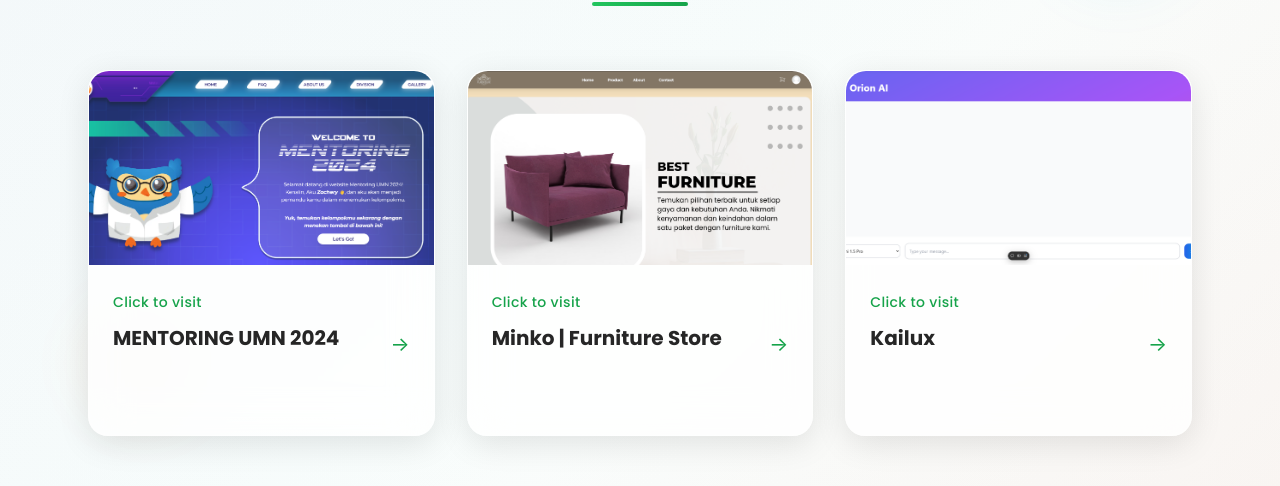
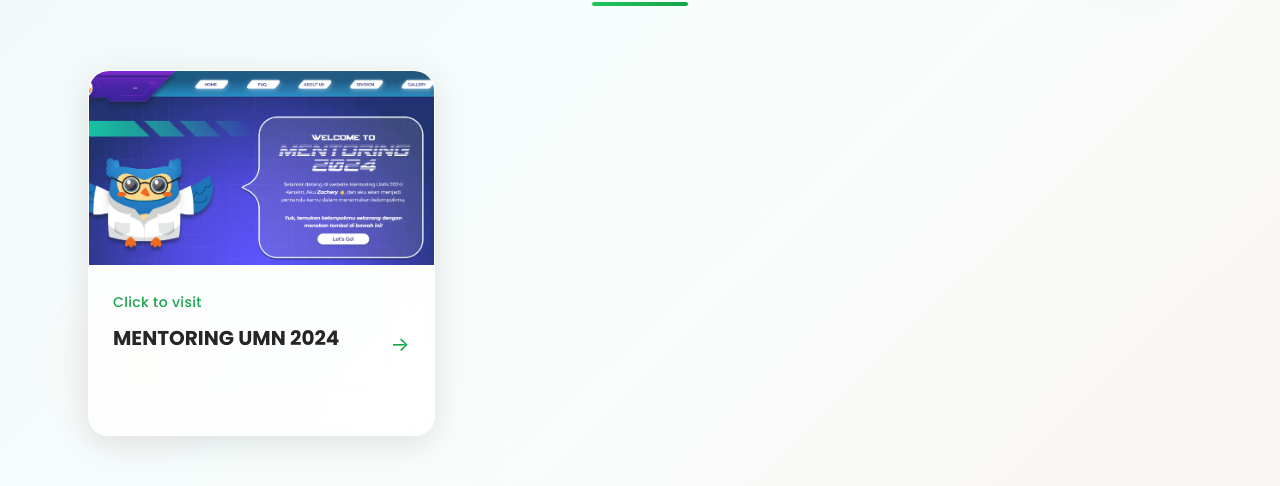
Before and after one commit to aljasonch/aljasonch, a React (Create React App) app: page /projects in a window 1280 px wide. Shown: the part 242-728 px from the top of the page. Built offline with nearby package versions, Linux system fonts and the light colour scheme; no server answers.

Commit message:
feat: remove the unused projects items

```diff
--- a/src/components/Projects/index.jsx
+++ b/src/components/Projects/index.jsx
@@ -2,28 +2,14 @@
 import { motion } from "framer-motion";
 // import htmlImg from "../../assets/html.png"; // Not used, can be removed
 import Mentoring from "../../assets/mentoring.png";
-import Minko from "../../assets/minko.png";
-import Orion from "../../assets/orion.png";
 
 const projectData = [
   {
     title: "MENTORING UMN 2024",
     image: Mentoring,
     link: "https://mentoring2024.vercel.app",
-    alt: "Mentoring UMN 2024 Project",
-  },
-  {
-    title: "Minko | Furniture Store",
-    image: Minko,
-    link: "https://minko.vercel.app",
-    alt: "Minko Furniture Store Project",
-  },
-  {
-    title: "Kailux",
-    image: Orion, // Assuming Orion is the image for Kailux
-    link: "http://kailux.vercel.app/",
-    alt: "Kailux Project",
-  },
+    alt: "Mentoring UMN 2024 Project"
+  }
 ];
 
 const Projects = () => {
@@ -40,7 +26,7 @@
   const cardVariants = {
     hidden: { opacity: 0, y: 50 },
     visible: { opacity: 1, y: 0, transition: { duration: 0.5 } },
-  };  return (
+  }; return (
     <motion.section
       id="projects"
       className="pt-32 pb-20 section-gradient relative overflow-hidden"
@@ -51,7 +37,7 @@
     >
       <div className="absolute inset-0 overflow-hidden pointer-events-none">
         <div className="absolute top-20 right-20 w-40 h-40 bg-primary-500/5 rounded-full blur-xl animate-float"></div>
-        <div className="absolute bottom-20 left-20 w-32 h-32 bg-accent-500/5 rounded-full blur-xl animate-float" style={{animationDelay: '1s'}}></div>
+        <div className="absolute bottom-20 left-20 w-32 h-32 bg-accent-500/5 rounded-full blur-xl animate-float" style={{ animationDelay: '1s' }}></div>
       </div>
 
       <div className="container mx-auto px-6 max-w-6xl relative z-10">
```
